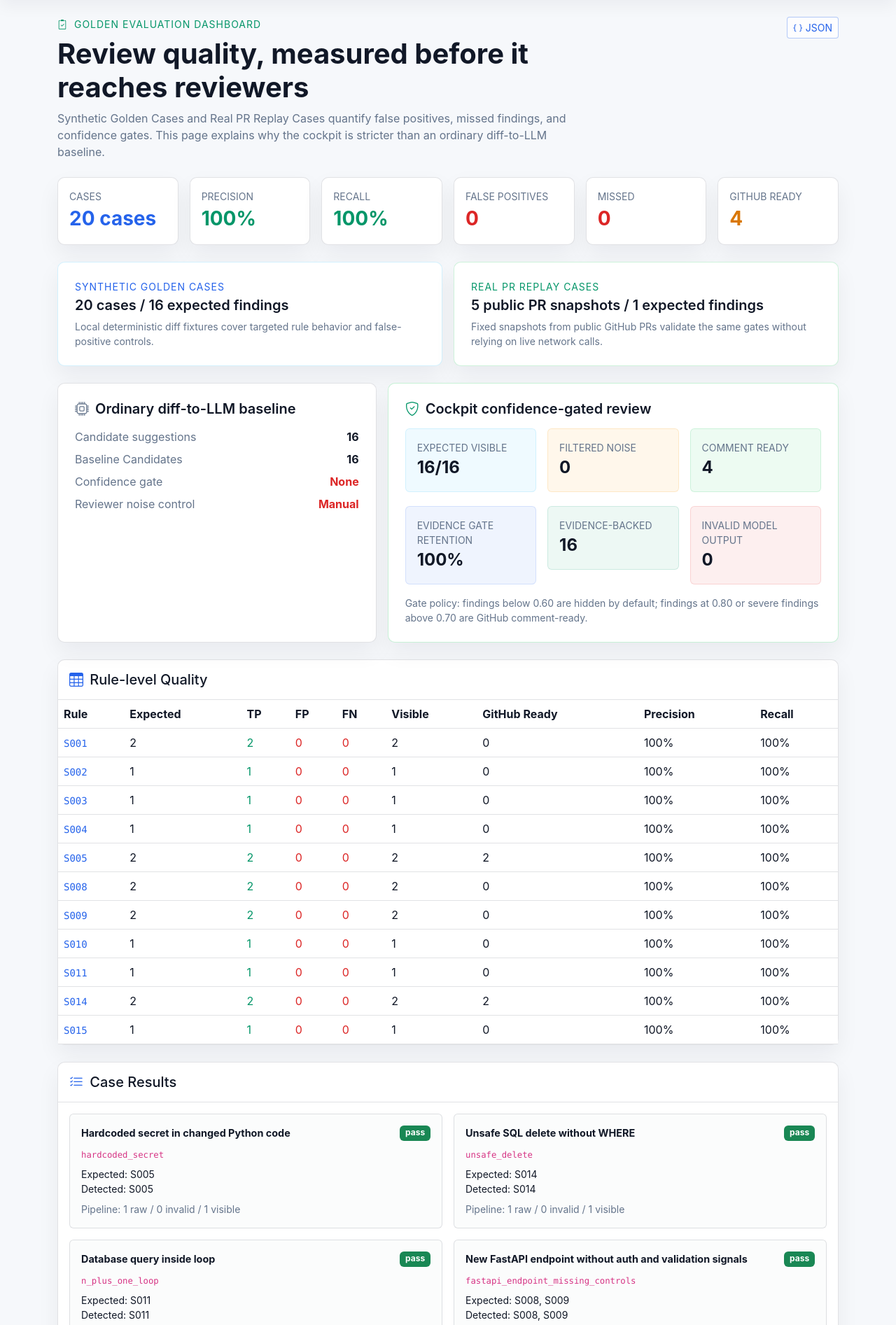
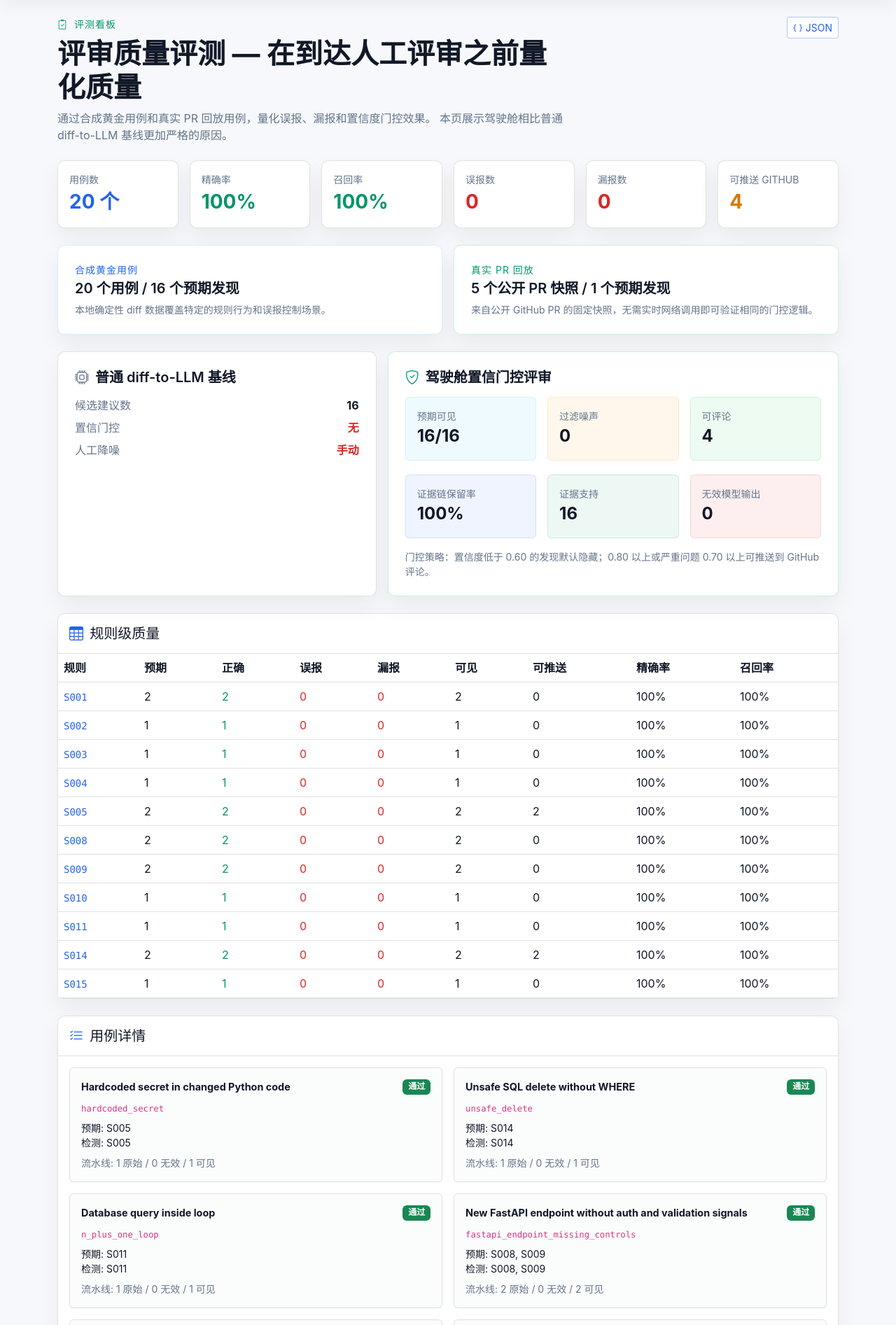
Before and after one commit to HuLi-12/ai-pre-review, a FastAPI app: page /evaluation in a window 1280 px wide. Shown: the part 57-1950 px from the top of the page at 70% size. Run offline with FastAPI, Linux system fonts and the light colour scheme.

Commit message:
refactor: extract rule catalog to app/rule_catalog.py + normalize evaluation page to Chinese
- Extract hardcoded S001-S015 rule definitions from main.py rules_page() into
  app/rule_catalog.py with get_rule_catalog(), get_rule_by_id(), and filter helpers
- Normalize evaluation.html from English to Chinese for UI consistency across the app
- Update test assertions to match Chinese copy

Co-Authored-By: Claude Opus 4.7 <noreply@anthropic.com>

```diff
--- a/main.py
+++ b/main.py
@@ -11,6 +11,7 @@ from config import settings
 from app.database import init_db, get_db, SessionLocal
 from app.golden_evaluation import run_golden_evaluation, run_real_pr_replay_evaluation
 from app.models import PRReviewTask, PRChangedFile, PRReviewFinding
+from app.rule_catalog import get_rule_catalog
 from app.routers import evaluation, tasks, reports
 from app.system_status import build_system_status
 
@@ -120,23 +121,7 @@ def task_history(request: Request, page: int = 1, q: str = "", status: str = "")
 
 @app.get("/rules", response_class=HTMLResponse)
 def rules_page(request: Request):
-    rules = [
-        {"id": "S001", "name": "hardcoded_print", "severity": "high", "description": "检测遗留的调试输出语句，如 print、console.log、System.out.println 等。这些语句不应出现在生产代码中。", "detection": "static", "bad_code": 'print("debug:", data)\nconsole.log("user:", user)', "good_code": "import logging\nlogger = logging.getLogger(__name__)\nlogger.debug(\"user: %s\", user)"},
-        {"id": "S002", "name": "todo_fixme", "severity": "low", "description": "检测代码中遗留的 TODO 或 FIXME 注释。建议在合并前确认这些待办项是否已处理。", "detection": "static", "bad_code": "# TODO: handle edge case\n// FIXME: this is a hack", "good_code": "# 已处理或创建 Issue 跟踪"},
-        {"id": "S003", "name": "empty_catch", "severity": "high", "description": "检测空的 catch 块。异常被静默吞掉会导致难以排查的 Bug，至少应记录异常信息。", "detection": "static", "bad_code": "try:\n    do_something()\nexcept Exception:\n    pass", "good_code": "try:\n    do_something()\nexcept Exception as e:\n    logger.error(\"failed: %s\", e)"},
-        {"id": "S004", "name": "sensitive_log", "severity": "high", "description": "检测是否在日志中记录了敏感信息（密码、密钥、Token 等）。避免将凭据写入日志。", "detection": "static", "bad_code": 'logger.info("password: %s", password)', "good_code": 'logger.info("login success: user=%s", user)'},
-        {"id": "S005", "name": "hardcoded_password", "severity": "critical", "description": "检测硬编码的密码、密钥或 API Token。凭据应通过环境变量或密钥管理服务注入。", "detection": "static", "bad_code": 'password = "123456"\napi_key = "sk-xxxxx"', "good_code": "password = os.getenv(\"DB_PASSWORD\")\napi_key = os.getenv(\"API_KEY\")"},
-        {"id": "S006", "name": "missing_null_check", "severity": "medium", "description": "检测方法调用结果是否缺少空值检查。由 AI 分析调用链判断可能为空的返回值。", "detection": "ai", "bad_code": "user = get_user(id)\nuser.name  # user may be None", "good_code": "user = get_user(id)\nif user:\n    print(user.name)"},
-        {"id": "S007", "name": "large_method", "severity": "medium", "description": "检测被 PR 修改的方法是否过长（超过 80 行）。过长的方法应当拆分为多个小函数。", "detection": "static", "bad_code": "# > 80 lines in one method", "good_code": "# Split into smaller helper functions"},
-        {"id": "S008", "name": "missing_auth_check", "severity": "high", "description": "检测新增的 API 端点是否缺少身份验证/授权注解。所有新 API 应确保有权限控制。", "detection": "static", "bad_code": "@app.post(\"/admin/delete\")\ndef delete_user():  # no auth!", "good_code": "@app.post(\"/admin/delete\")\n@require_auth\ndef delete_user():"},
-        {"id": "S009", "name": "missing_validation", "severity": "medium", "description": "检测新增 API 端点是否缺少参数校验注解（@Valid、@NotNull 等）。", "detection": "static", "bad_code": "@app.post(\"/user\")\ndef create_user(name: str):  # no validation", "good_code": "@app.post(\"/user\")\ndef create_user(@NotBlank name: str):"},
-        {"id": "S010", "name": "broad_exception", "severity": "high", "description": "检测是否捕获了过于宽泛的异常（Exception 或 Throwable）。应捕获具体异常类型。", "detection": "static", "bad_code": "try:\n    process()\nexcept Exception:\n    pass", "good_code": "try:\n    process()\nexcept ValueError:\n    handle_value_error()"},
-        {"id": "S011", "name": "loop_db_call", "severity": "high", "description": "检测循环体内是否包含数据库查询或 API 调用，可能导致 N+1 性能问题。", "detection": "static", "bad_code": "for user_id in ids:\n    user = db.query(User).get(user_id)", "good_code": "users = db.query(User).filter(User.id.in_(ids)).all()"},
-        {"id": "S012", "name": "no_pagination", "severity": "medium", "description": "检测列表查询接口是否缺少分页或 LIMIT 限制。无分页的查询可能导致性能问题或 OOM。", "detection": "ai", "bad_code": "@app.get(\"/users\")\ndef list_users():\n    return db.query(User).all()", "good_code": "@app.get(\"/users\")\ndef list_users(page: int, size: int):\n    return db.query(User).offset(page).limit(size).all()"},
-        {"id": "S013", "name": "transaction_risk", "severity": "high", "description": "检测一个方法内多次数据库写操作但缺少事务包裹。多步写入应放在同一事务中。", "detection": "ai", "bad_code": "def transfer():\n    db.execute(\"UPDATE account SET ...\")\n    db.execute(\"UPDATE account SET ...\")", "good_code": "def transfer():\n    with db.transaction():\n        db.execute(\"UPDATE account SET ...\")\n        db.execute(\"UPDATE account SET ...\")"},
-        {"id": "S014", "name": "unsafe_delete_or_update", "severity": "critical", "description": "检测 SQL 的 DELETE/UPDATE 语句是否缺少 WHERE 条件。无条件的更新/删除可能导致数据丢失。", "detection": "static", "bad_code": "DELETE FROM users\nUPDATE account SET balance = 0", "good_code": "DELETE FROM users WHERE id = ?\nUPDATE account SET balance = 0 WHERE id = ?"},
-        {"id": "S015", "name": "test_missing", "severity": "medium", "description": "核心源码文件变更但对应的测试文件未更新。建议为新增/修改的逻辑补充测试用例。", "detection": "ai", "bad_code": "Modified: src/service.py  (no test update)", "good_code": "Modified: src/service.py, tests/test_service.py"},
-    ]
+    rules = get_rule_catalog()
     return templates.TemplateResponse("rules.html", {"request": request, "rules": rules})
 
 
--- a/templates/evaluation.html
+++ b/templates/evaluation.html
@@ -1,16 +1,16 @@
 {% extends "base.html" %}
-{% block title %}Golden Evaluation Dashboard - AI Review Cockpit{% endblock %}
+{% block title %}评测看板 - AI Review Cockpit{% endblock %}
 
 {% block content %}
 <div class="row mb-4">
     <div class="col-lg-8">
         <div class="small text-uppercase mb-2" style="color: var(--cockpit-success); letter-spacing: 1px;">
-            <i class="bi bi-clipboard2-check me-1"></i> Golden Evaluation Dashboard
+            <i class="bi bi-clipboard2-check me-1"></i> 评测看板
         </div>
-        <h1 class="fw-bold mb-2">Review quality, measured before it reaches reviewers</h1>
+        <h1 class="fw-bold mb-2">评审质量评测 — 在到达人工评审之前量化质量</h1>
         <p class="mb-0" style="color: var(--cockpit-muted); max-width: 760px;">
-            Synthetic Golden Cases and Real PR Replay Cases quantify false positives, missed findings, and confidence gates.
-            This page explains why the cockpit is stricter than an ordinary diff-to-LLM baseline.
+            通过合成黄金用例和真实 PR 回放用例，量化误报、漏报和置信度门控效果。
+            本页展示驾驶舱相比普通 diff-to-LLM 基线更加严格的原因。
         </p>
     </div>
     <div class="col-lg-4 text-lg-end mt-3 mt-lg-0">
@@ -23,37 +23,37 @@
 <div class="row g-3 mb-4">
     <div class="col-6 col-lg-2">
         <div class="cockpit-card p-3 h-100">
-            <div class="small text-uppercase" style="color: var(--cockpit-muted);">Cases</div>
-            <div class="fs-3 fw-bold" style="color: var(--cockpit-primary);">{{ golden_eval.total_cases }} cases</div>
+            <div class="small text-uppercase" style="color: var(--cockpit-muted);">用例数</div>
+            <div class="fs-3 fw-bold" style="color: var(--cockpit-primary);">{{ golden_eval.total_cases }} 个</div>
         </div>
     </div>
     <div class="col-6 col-lg-2">
         <div class="cockpit-card p-3 h-100">
-            <div class="small text-uppercase" style="color: var(--cockpit-muted);">Precision</div>
+            <div class="small text-uppercase" style="color: var(--cockpit-muted);">精确率</div>
             <div class="fs-3 fw-bold" style="color: var(--cockpit-success);">{{ (golden_eval.precision * 100)|int }}%</div>
         </div>
     </div>
     <div class="col-6 col-lg-2">
         <div class="cockpit-card p-3 h-100">
-            <div class="small text-uppercase" style="color: var(--cockpit-muted);">Recall</div>
+            <div class="small text-uppercase" style="color: var(--cockpit-muted);">召回率</div>
             <div class="fs-3 fw-bold" style="color: var(--cockpit-success);">{{ (golden_eval.recall * 100)|int }}%</div>
         </div>
     </div>
     <div class="col-6 col-lg-2">
         <div class="cockpit-card p-3 h-100">
-            <div class="small text-uppercase" style="color: var(--cockpit-muted);">False Positives</div>
+            <div class="small text-uppercase" style="color: var(--cockpit-muted);">误报数</div>
             <div class="fs-3 fw-bold" style="color: var(--cockpit-danger);">{{ golden_eval.false_positive_count }}</div>
         </div>
     </div>
     <div class="col-6 col-lg-2">
         <div class="cockpit-card p-3 h-100">
-            <div class="small text-uppercase" style="color: var(--cockpit-muted);">Missed</div>
+            <div class="small text-uppercase" style="color: var(--cockpit-muted);">漏报数</div>
             <div class="fs-3 fw-bold" style="color: var(--cockpit-danger);">{{ golden_eval.false_negative_count }}</div>
         </div>
     </div>
     <div class="col-6 col-lg-2">
         <div class="cockpit-card p-3 h-100">
-            <div class="small text-uppercase" style="color: var(--cockpit-muted);">GitHub Ready</div>
+            <div class="small text-uppercase" style="color: var(--cockpit-muted);">可推送 GitHub</div>
             <div class="fs-3 fw-bold" style="color: var(--cockpit-warning);">{{ golden_eval.github_ready_count }}</div>
         </div>
     </div>
@@ -62,19 +62,19 @@
 <div class="row g-3 mb-4">
     <div class="col-lg-6">
         <div class="cockpit-card p-4 h-100" style="border-color: rgba(56,189,248,0.22);">
-            <div class="small text-uppercase mb-1" style="color: var(--cockpit-primary); letter-spacing: 1px;">Synthetic Golden Cases</div>
-            <h5 class="fw-semibold mb-2">{{ golden_eval.total_cases }} cases / {{ golden_eval.expected_total }} expected findings</h5>
+            <div class="small text-uppercase mb-1" style="color: var(--cockpit-primary); letter-spacing: 1px;">合成黄金用例</div>
+            <h5 class="fw-semibold mb-2">{{ golden_eval.total_cases }} 个用例 / {{ golden_eval.expected_total }} 个预期发现</h5>
             <p class="small mb-0" style="color: var(--cockpit-muted);">
-                Local deterministic diff fixtures cover targeted rule behavior and false-positive controls.
+                本地确定性 diff 数据覆盖特定的规则行为和误报控制场景。
             </p>
         </div>
     </div>
     <div class="col-lg-6">
         <div class="cockpit-card p-4 h-100" style="border-color: rgba(34,197,94,0.22);">
-            <div class="small text-uppercase mb-1" style="color: var(--cockpit-success); letter-spacing: 1px;">Real PR Replay Cases</div>
-            <h5 class="fw-semibold mb-2">{{ real_pr_replay.total_cases }} public PR snapshots / {{ real_pr_replay.expected_total }} expected findings</h5>
+            <div class="small text-uppercase mb-1" style="color: var(--cockpit-success); letter-spacing: 1px;">真实 PR 回放</div>
+            <h5 class="fw-semibold mb-2">{{ real_pr_replay.total_cases }} 个公开 PR 快照 / {{ real_pr_replay.expected_total }} 个预期发现</h5>
             <p class="small mb-0" style="color: var(--cockpit-muted);">
-                Fixed snapshots from public GitHub PRs validate the same gates without relying on live network calls.
+                来自公开 GitHub PR 的固定快照，无需实时网络调用即可验证相同的门控逻辑。
             </p>
         </div>
     </div>
@@ -85,23 +85,19 @@
         <div class="cockpit-card p-4 h-100">
             <h5 class="fw-semibold mb-3">
                 <i class="bi bi-cpu me-1" style="color: var(--cockpit-muted);"></i>
-                Ordinary diff-to-LLM baseline
+                普通 diff-to-LLM 基线
             </h5>
             <div class="d-flex justify-content-between mb-2">
-                <span style="color: var(--cockpit-muted);">Candidate suggestions</span>
+                <span style="color: var(--cockpit-muted);">候选建议数</span>
                 <strong>{{ golden_eval.baseline_candidate_count }}</strong>
             </div>
             <div class="d-flex justify-content-between mb-2">
-                <span style="color: var(--cockpit-muted);">Baseline Candidates</span>
-                <strong>{{ golden_eval.baseline_candidate_count }}</strong>
-            </div>
-            <div class="d-flex justify-content-between mb-2">
-                <span style="color: var(--cockpit-muted);">Confidence gate</span>
-                <strong style="color: var(--cockpit-danger);">None</strong>
+                <span style="color: var(--cockpit-muted);">置信门控</span>
+                <strong style="color: var(--cockpit-danger);">无</strong>
             </div>
             <div class="d-flex justify-content-between">
-                <span style="color: var(--cockpit-muted);">Reviewer noise control</span>
-                <strong style="color: var(--cockpit-danger);">Manual</strong>
+                <span style="color: var(--cockpit-muted);">人工降噪</span>
+                <strong style="color: var(--cockpit-danger);">手动</strong>
             </div>
         </div>
     </div>
@@ -109,24 +105,24 @@
         <div class="cockpit-card p-4 h-100" style="border-color: rgba(34,197,94,0.25);">
             <h5 class="fw-semibold mb-3">
                 <i class="bi bi-shield-check me-1" style="color: var(--cockpit-success);"></i>
-                Cockpit confidence-gated review
+                驾驶舱置信门控评审
             </h5>
             <div class="row g-3">
                 <div class="col-md-4">
                     <div class="p-3 rounded" style="background: rgba(56,189,248,0.08); border: 1px solid rgba(56,189,248,0.16);">
-                        <div class="small text-uppercase" style="color: var(--cockpit-muted);">Expected Visible</div>
+                        <div class="small text-uppercase" style="color: var(--cockpit-muted);">预期可见</div>
                         <div class="fs-4 fw-bold">{{ golden_eval.visible_expected_count }}/{{ golden_eval.expected_total }}</div>
                     </div>
                 </div>
                 <div class="col-md-4">
                     <div class="p-3 rounded" style="background: rgba(245,158,11,0.08); border: 1px solid rgba(245,158,11,0.16);">
-                        <div class="small text-uppercase" style="color: var(--cockpit-muted);">Filtered Noise</div>
+                        <div class="small text-uppercase" style="color: var(--cockpit-muted);">过滤噪声</div>
                         <div class="fs-4 fw-bold">{{ golden_eval.noise_filtered_count }}</div>
                     </div>
                 </div>
                 <div class="col-md-4">
                     <div class="p-3 rounded" style="background: rgba(34,197,94,0.08); border: 1px solid rgba(34,197,94,0.16);">
-                        <div class="small text-uppercase" style="color: var(--cockpit-muted);">Comment Ready</div>
+                        <div class="small text-uppercase" style="color: var(--cockpit-muted);">可评论</div>
                         <div class="fs-4 fw-bold">{{ golden_eval.github_ready_count }}</div>
                     </div>
                 </div>
@@ -134,25 +130,25 @@
             <div class="row g-3 mt-1">
                 <div class="col-md-4">
                     <div class="p-3 rounded" style="background: rgba(37,99,235,0.07); border: 1px solid rgba(37,99,235,0.14);">
-                        <div class="small text-uppercase" style="color: var(--cockpit-muted);">Evidence Gate Retention</div>
+                        <div class="small text-uppercase" style="color: var(--cockpit-muted);">证据链保留率</div>
                         <div class="fs-4 fw-bold">{{ (golden_eval.evidence_gate_retention_rate * 100)|int }}%</div>
                     </div>
                 </div>
                 <div class="col-md-4">
                     <div class="p-3 rounded" style="background: rgba(5,150,105,0.07); border: 1px solid rgba(5,150,105,0.14);">
-                        <div class="small text-uppercase" style="color: var(--cockpit-muted);">Evidence-backed</div>
+                        <div class="small text-uppercase" style="color: var(--cockpit-muted);">证据支持</div>
                         <div class="fs-4 fw-bold">{{ golden_eval.evidence_backed_count }}</div>
                     </div>
                 </div>
                 <div class="col-md-4">
                     <div class="p-3 rounded" style="background: rgba(220,38,38,0.07); border: 1px solid rgba(220,38,38,0.14);">
-                        <div class="small text-uppercase" style="color: var(--cockpit-muted);">Invalid Model Output</div>
+                        <div class="small text-uppercase" style="color: var(--cockpit-muted);">无效模型输出</div>
                         <div class="fs-4 fw-bold">{{ golden_eval.invalid_finding_count }}</div>
                     </div>
                 </div>
             </div>
             <p class="small mt-3 mb-0" style="color: var(--cockpit-muted);">
-                Gate policy: findings below 0.60 are hidden by default; findings at 0.80 or severe findings above 0.70 are GitHub comment-ready.
+                门控策略：置信度低于 0.60 的发现默认隐藏；0.80 以上或严重问题 0.70 以上可推送到 GitHub 评论。
             </p>
         </div>
     </div>
@@ -160,21 +156,21 @@
 
 <div class="cockpit-card mb-4">
     <div class="p-3" style="border-bottom: 1px solid var(--cockpit-border);">
-        <h5 class="mb-0"><i class="bi bi-table me-1" style="color: var(--cockpit-primary);"></i> Rule-level Quality</h5>
+        <h5 class="mb-0"><i class="bi bi-table me-1" style="color: var(--cockpit-primary);"></i> 规则级质量</h5>
     </div>
     <div class="table-responsive">
         <table class="table table-hover align-middle mb-0">
             <thead>
                 <tr>
-                    <th>Rule</th>
-                    <th>Expected</th>
-                    <th>TP</th>
-                    <th>FP</th>
-                    <th>FN</th>
-                    <th>Visible</th>
-                    <th>GitHub Ready</th>
-                    <th>Precision</th>
-                    <th>Recall</th>
+                    <th>规则</th>
+                    <th>预期</th>
+                    <th>正确</th>
+                    <th>误报</th>
+                    <th>漏报</th>
+                    <th>可见</th>
+                    <th>可推送</th>
+                    <th>精确率</th>
+                    <th>召回率</th>
                 </tr>
             </thead>
             <tbody>
@@ -198,7 +194,7 @@
 
 <div class="cockpit-card">
     <div class="p-3" style="border-bottom: 1px solid var(--cockpit-border);">
-        <h5 class="mb-0"><i class="bi bi-list-check me-1" style="color: var(--cockpit-primary);"></i> Case Results</h5>
+        <h5 class="mb-0"><i class="bi bi-list-check me-1" style="color: var(--cockpit-primary);"></i> 用例详情</h5>
     </div>
     <div class="p-3">
         <div class="row g-3">
@@ -208,20 +204,20 @@
                     <div class="d-flex justify-content-between gap-2">
                         <strong style="font-size: 0.9rem;">{{ case.title }}</strong>
                         {% if case.missing_rule_ids or case.unexpected_rule_ids %}
-                            <span class="badge bg-danger">check</span>
+                            <span class="badge bg-danger">需检查</span>
                         {% else %}
-                            <span class="badge bg-success">pass</span>
+                            <span class="badge bg-success">通过</span>
                         {% endif %}
                     </div>
                     <div class="small mt-2" style="color: var(--cockpit-muted);">
                         <code>{{ case.case_id }}</code>
                     </div>
                     <div class="small mt-2">
-                        Expected: {{ case.expected_rule_ids|join(", ") if case.expected_rule_ids else "none" }}<br>
-                        Detected: {{ case.detected_rule_ids|join(", ") if case.detected_rule_ids else "none" }}
+                        预期: {{ case.expected_rule_ids|join(", ") if case.expected_rule_ids else "无" }}<br>
+                        检测: {{ case.detected_rule_ids|join(", ") if case.detected_rule_ids else "无" }}
                     </div>
                     <div class="small mt-2" style="color: var(--cockpit-muted);">
-                        Pipeline: {{ case.raw_finding_count }} raw / {{ case.invalid_finding_count }} invalid / {{ case.visible_finding_count }} visible
+                        流水线: {{ case.raw_finding_count }} 原始 / {{ case.invalid_finding_count }} 无效 / {{ case.visible_finding_count }} 可见
                     </div>
                 </div>
             </div>
@@ -232,7 +228,7 @@
 
 <div class="cockpit-card mt-4">
     <div class="p-3" style="border-bottom: 1px solid var(--cockpit-border);">
-        <h5 class="mb-0"><i class="bi bi-github me-1" style="color: var(--cockpit-primary);"></i> Real PR Replay Cases</h5>
+        <h5 class="mb-0"><i class="bi bi-github me-1" style="color: var(--cockpit-primary);"></i> 真实 PR 回放</h5>
     </div>
     <div class="p-3">
         <div class="row g-3">
@@ -242,9 +238,9 @@
                     <div class="d-flex justify-content-between gap-2">
                         <strong style="font-size: 0.9rem;">{{ case.source_label or case.case_id }}</strong>
                         {% if case.missing_rule_ids or case.unexpected_rule_ids %}
-                            <span class="badge bg-danger">check</span>
+                            <span class="badge bg-danger">需检查</span>
                         {% else %}
-                            <span class="badge bg-success">pass</span>
+                            <span class="badge bg-success">通过</span>
                         {% endif %}
                     </div>
                     <div class="small mt-2" style="color: var(--cockpit-muted);">{{ case.title }}</div>
@@ -254,11 +250,11 @@
                     </a>
                     {% endif %}
                     <div class="small mt-2">
-                        Expected: {{ case.expected_rule_ids|join(", ") if case.expected_rule_ids else "none" }}<br>
-                        Detected: {{ case.detected_rule_ids|join(", ") if case.detected_rule_ids else "none" }}
+                        预期: {{ case.expected_rule_ids|join(", ") if case.expected_rule_ids else "无" }}<br>
+                        检测: {{ case.detected_rule_ids|join(", ") if case.detected_rule_ids else "无" }}
                     </div>
                     <div class="small mt-2" style="color: var(--cockpit-muted);">
-                        Pipeline: {{ case.raw_finding_count }} raw / {{ case.invalid_finding_count }} invalid / {{ case.visible_finding_count }} visible / {{ case.evidence_backed_count }} evidence-backed
+                        流水线: {{ case.raw_finding_count }} 原始 / {{ case.invalid_finding_count }} 无效 / {{ case.visible_finding_count }} 可见 / {{ case.evidence_backed_count }} 证据支持
                     </div>
                     {% if case.finding_evidence %}
                     <div class="mt-2">
```
Also changed, not shown: app/rule_catalog.py (added, +167 -0 lines), tests/test_pages.py (+9 -9 lines).
